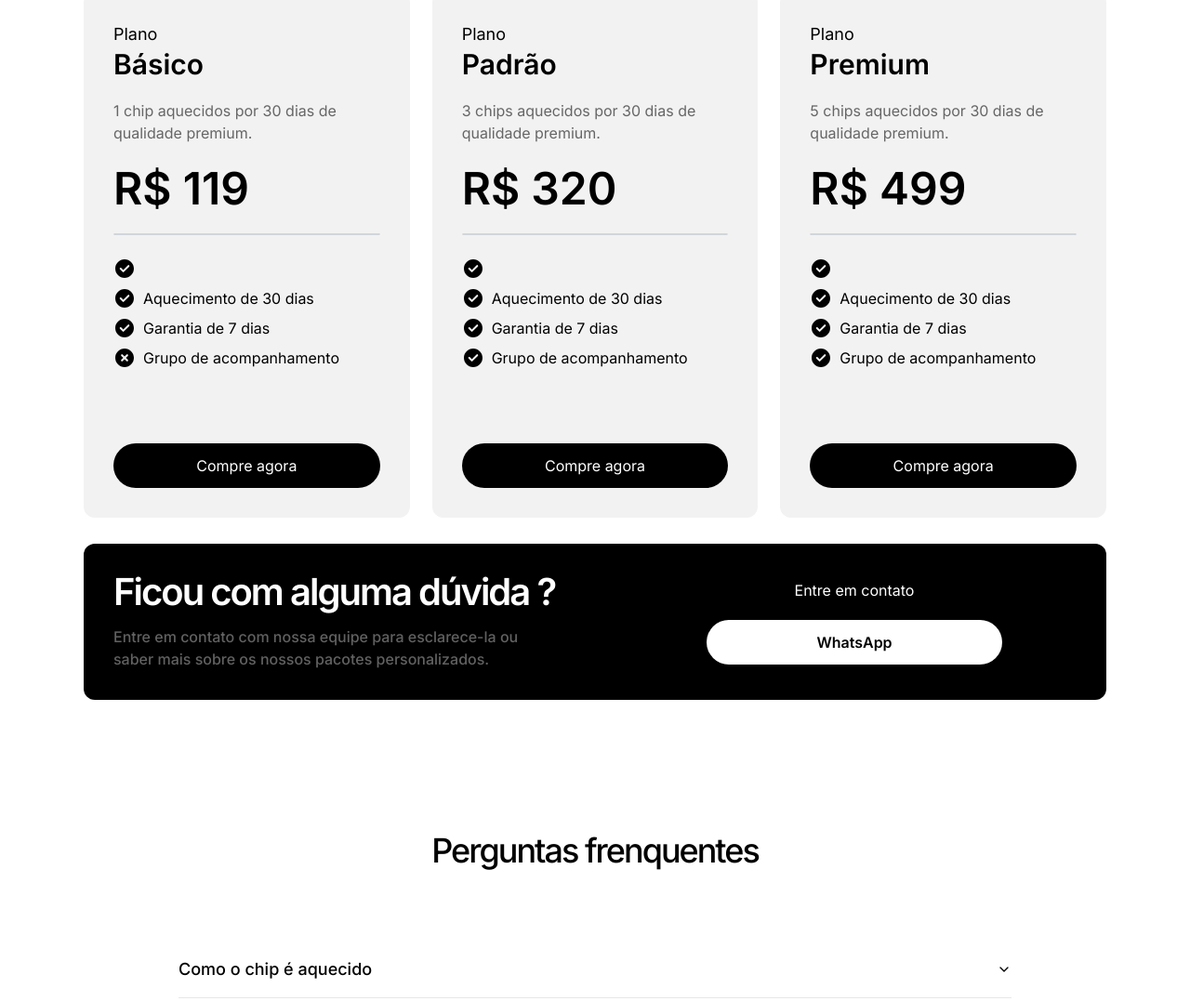
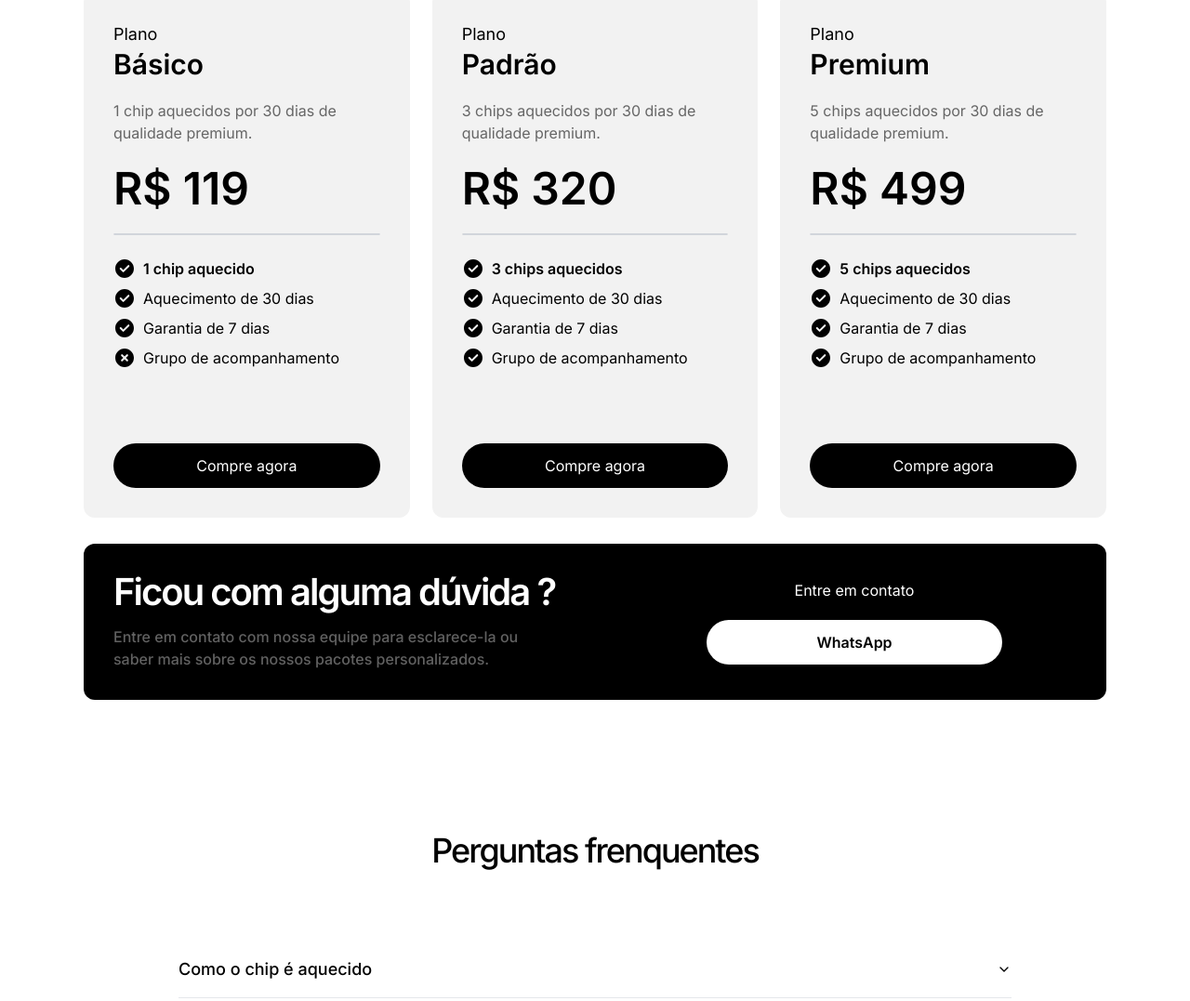
Before and after one commit to felipesantos5/Zapfy-Landing-Page, an Astro site: page / in a window 1280 px wide. Shown: the part 3182-4259 px from the top of the page at 93% size. Built offline with nearby package versions, Linux system fonts and the light colour scheme; Astro itself is replaced by a stand-in of ours.

Commit message:
feat: add chipslist prop

```diff
--- a/src/components/layout/planesSec.astro
+++ b/src/components/layout/planesSec.astro
@@ -8,9 +8,9 @@ import CardSell from "@/components/cardSell.astro";
       <h2 class="text-[46px] tracking-[-2px] font-medium text-center leading-none mb-16">Planos</h2>
 
       <div class="grid grid-cols-3 lg:grid-cols-1 grid-flow-dense gap-6">
-        <CardSell title="Básico" price="119" negative={true} test="1 chip aquecido" description="1 chip aquecidos por 30 dias de qualidade premium." />
-        <CardSell title="Padrão" price="320" test="3 chips aquecidos" description="3 chips aquecidos por 30 dias de qualidade premium." />
-        <CardSell title="Premium" price="499" test="5 chips aquecidos" description="5 chips aquecidos por 30 dias de qualidade premium." />
+        <CardSell title="Básico" price="119" negative={true} chipsList="1 chip aquecido" description="1 chip aquecidos por 30 dias de qualidade premium." />
+        <CardSell title="Padrão" price="320" chipsList="3 chips aquecidos" description="3 chips aquecidos por 30 dias de qualidade premium." />
+        <CardSell title="Premium" price="499" chipsList="5 chips aquecidos" description="5 chips aquecidos por 30 dias de qualidade premium." />
       </div>
     </div>
 
```
